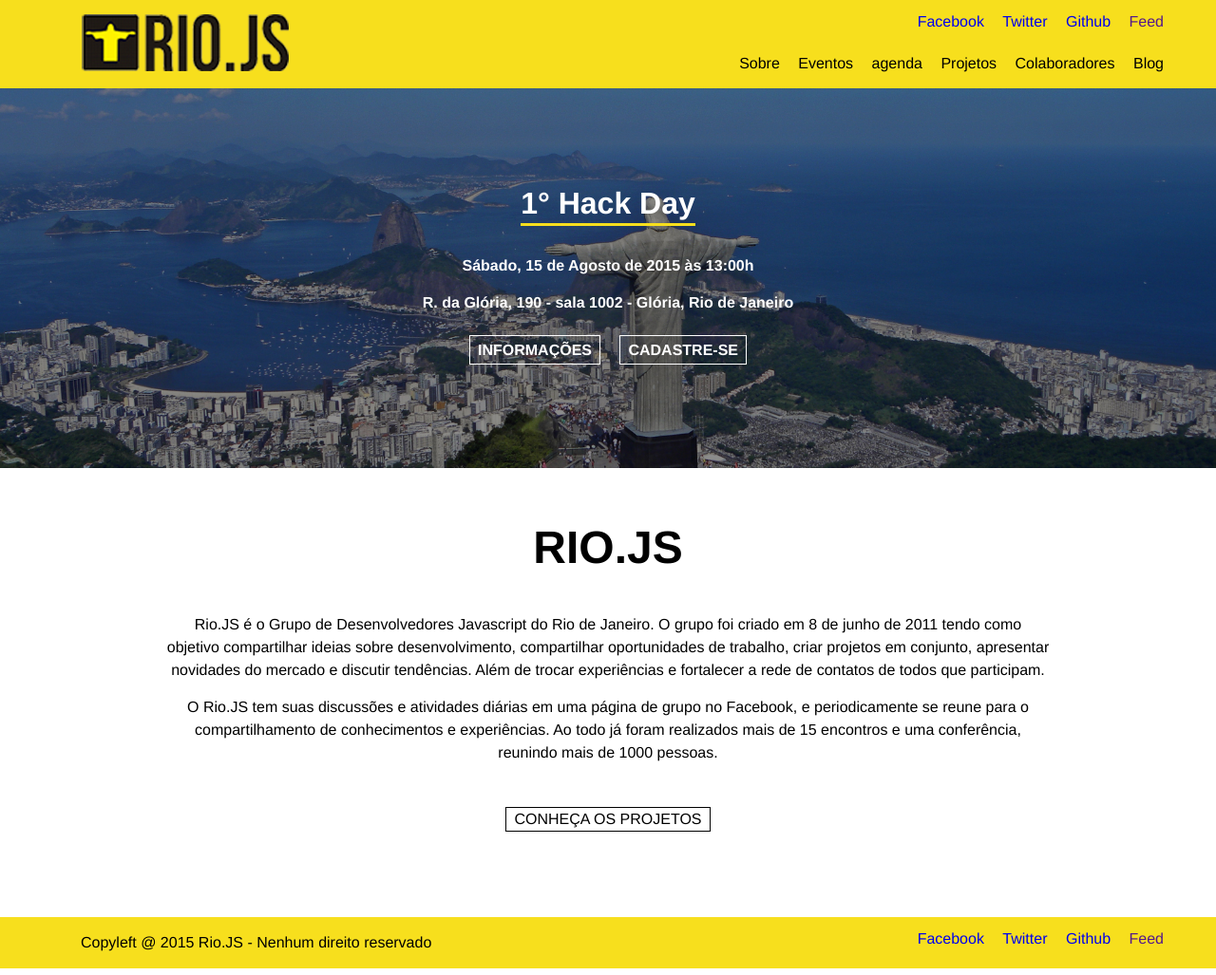
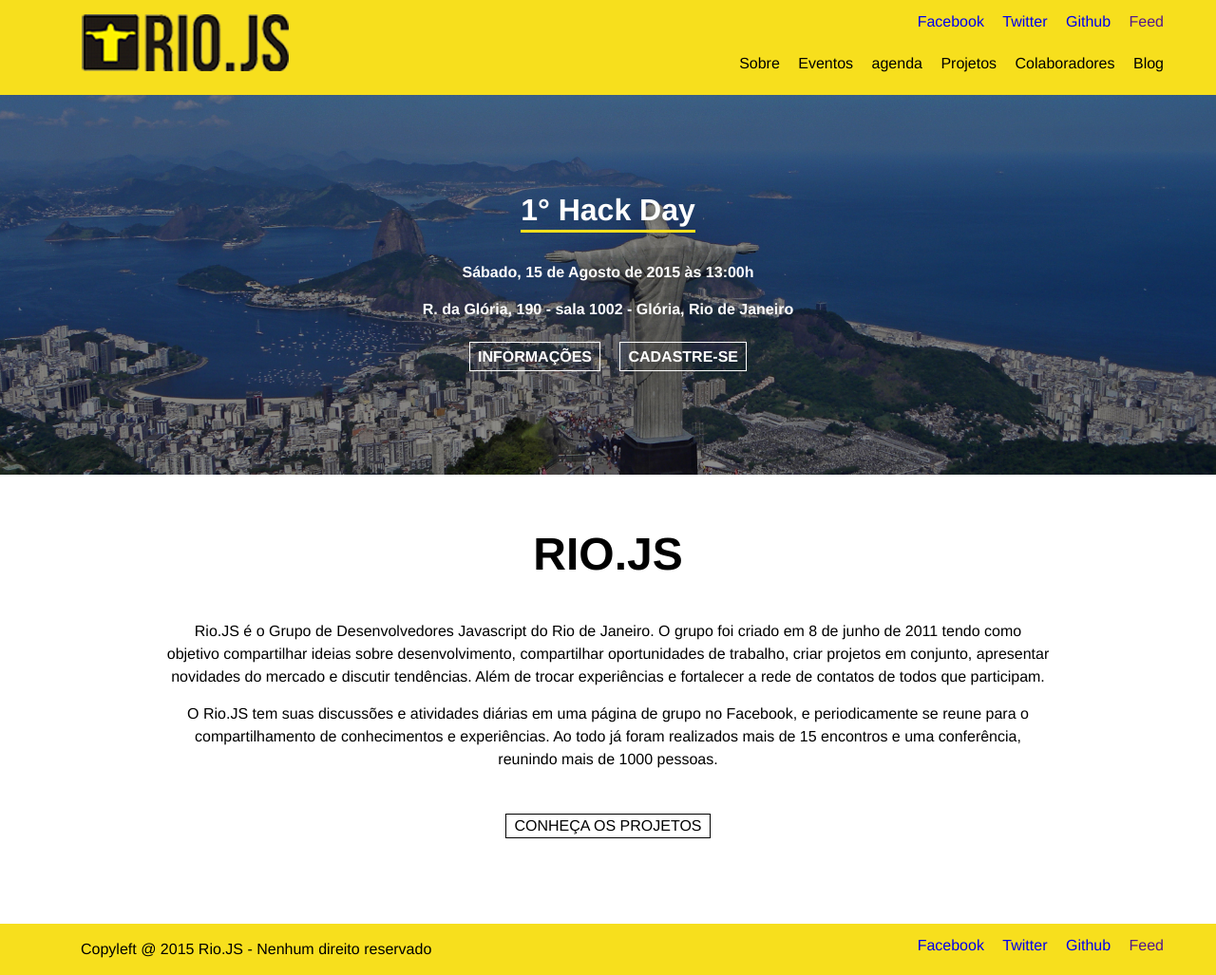
Before and after one commit to riojs-org/blog, a Jekyll site: the page built from index.html, in a window 1280 px wide. Shown: the whole page at 95% size. Built offline with Jekyll 4.4.1, drawn with Linux system fonts in a browser that asks for light colours.

Commit message:
setting a min height to header

```diff
--- a/assets/css/_layout.sass
+++ b/assets/css/_layout.sass
@@ -21,6 +21,7 @@
 header
 	background: $yellow
 	padding: $spacing-unit/2
+	min-height: 100px
 
 .main-nav
 	position: absolute
```
